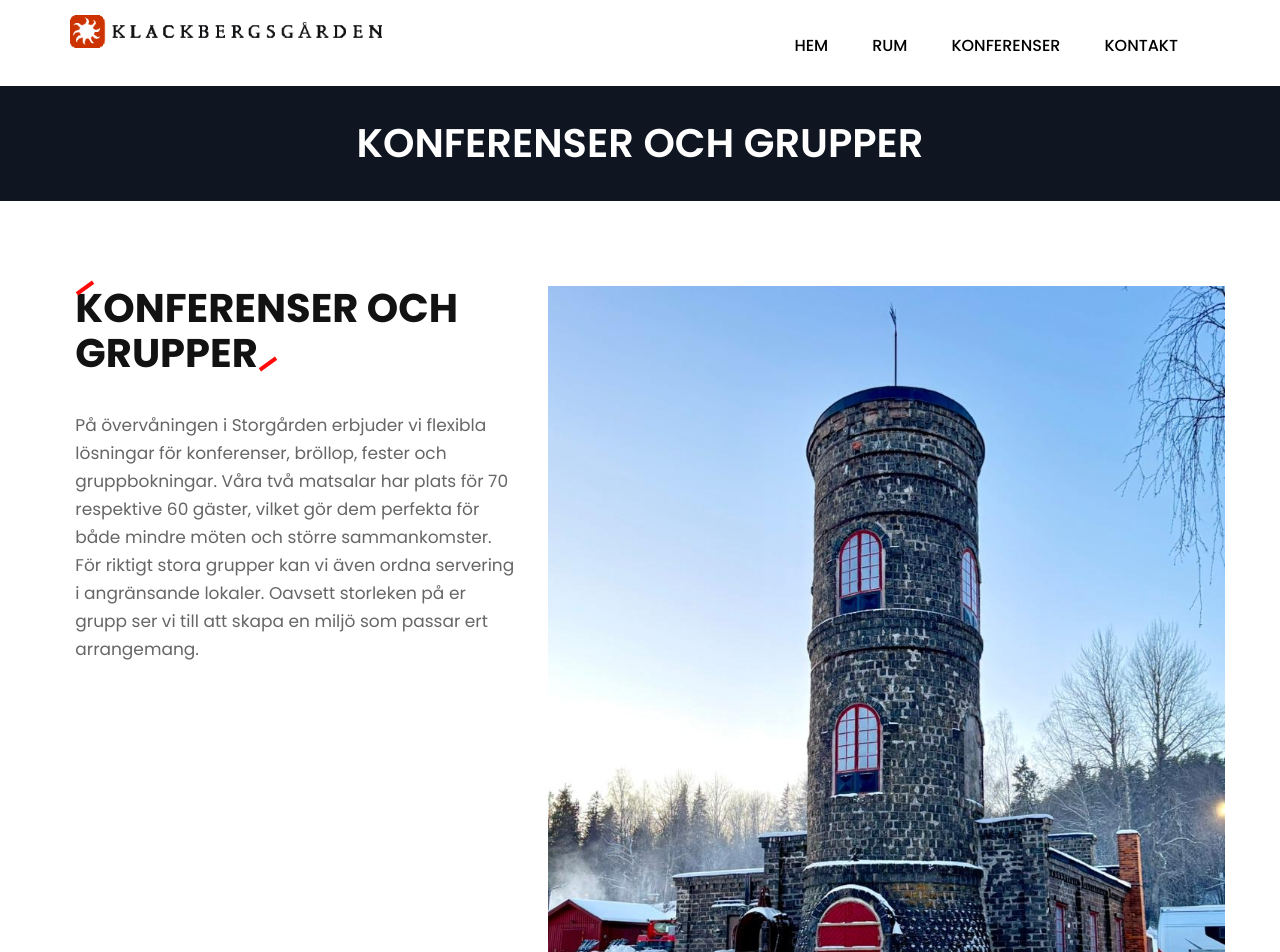
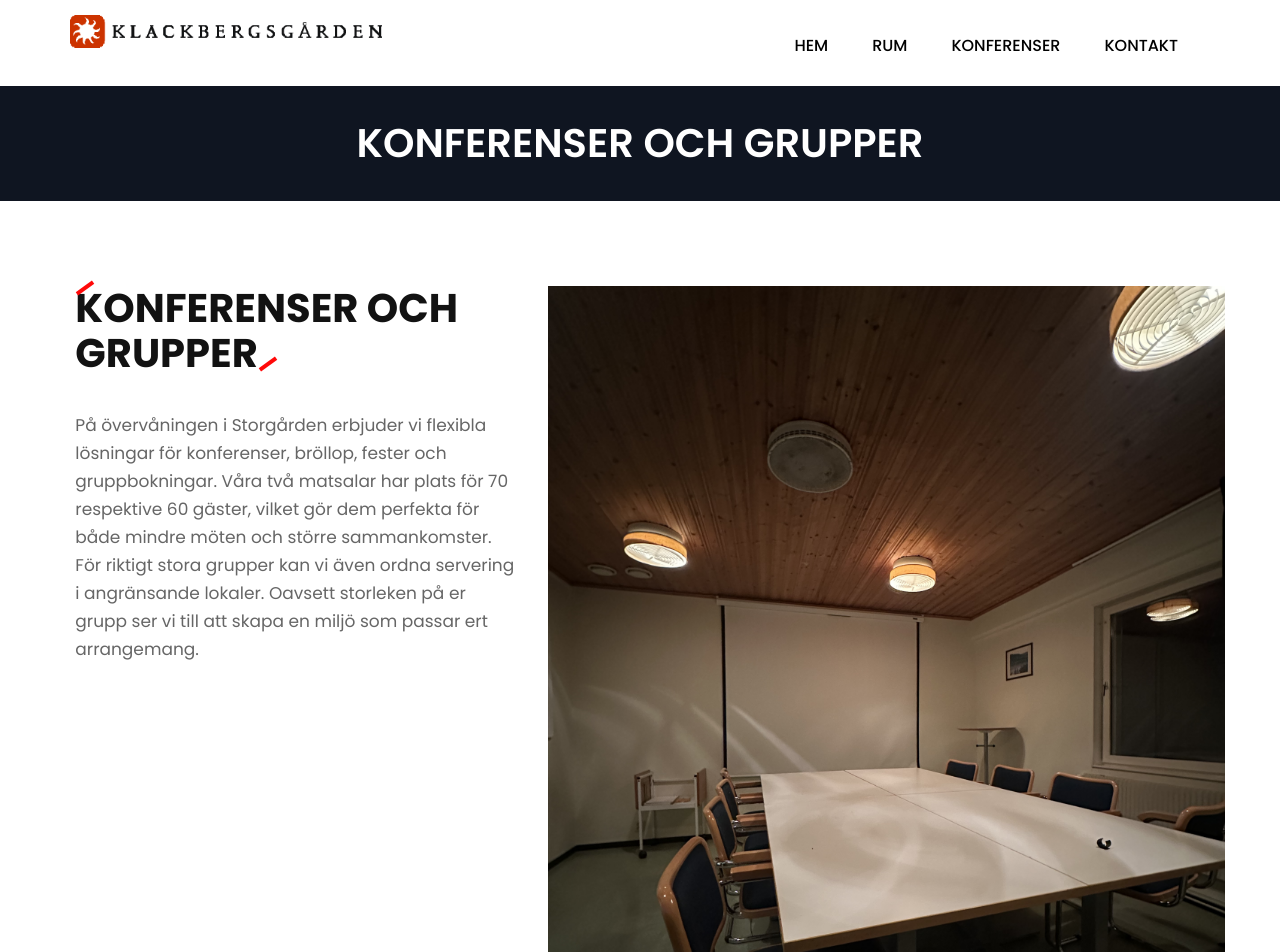
Before and after one commit to Klacken-1-17/klackbergsgarden, a Jekyll site: the page built from konferenser.html, in a window 1280 px wide. Shown: the top 952 px of the page. Built offline with Jekyll 4.4.1, drawn with Linux system fonts in a browser that asks for light colours; nearby versions of some CDN libraries; some web fonts are replaced; library files that are not in the unit come from our copies; comment, search, counter and statistics services are not loaded.

Commit message:
feat(images): add image 'litetkonferensrum.png' to the project for use in konferenser.html page

```diff
--- a/konferenser.html
+++ b/konferenser.html
@@ -26,14 +26,14 @@
               </div>
               <div class="col-md-7">
                  <div class="about_img">
-                    <figure><img src="{{ site.baseurl }}/images/about.jpg" alt="#"/></figure>
+                    <figure><img src="{{ site.baseurl }}/images/litetkonferensrum.png" alt="#"/></figure>
                  </div>
               </div>
            </div>
         </div>
      </div>
 
-     <div  class="gallery">
+     <div class="gallery">
       <div class="container">
          <div class="row">
             <div class="col-md-12">
```
Also changed, not shown: images/litetkonferensrum.png (added).
